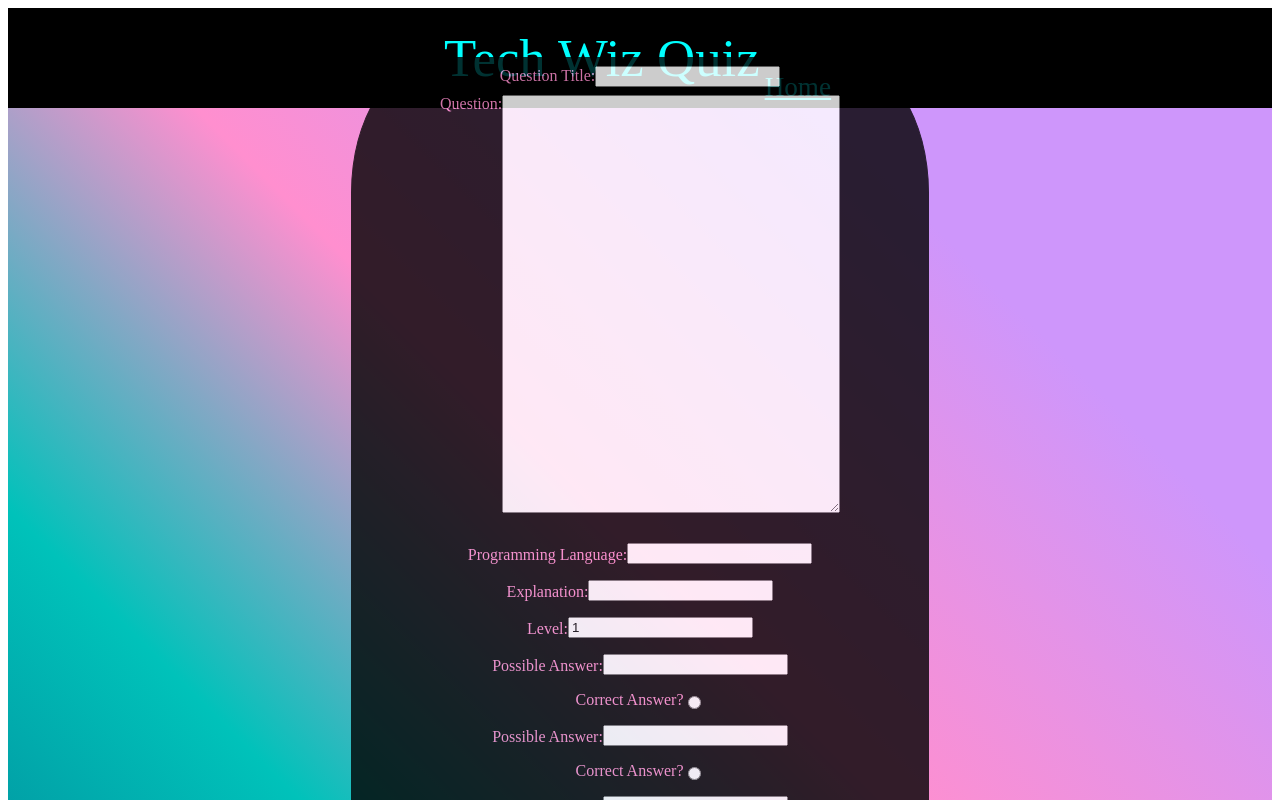
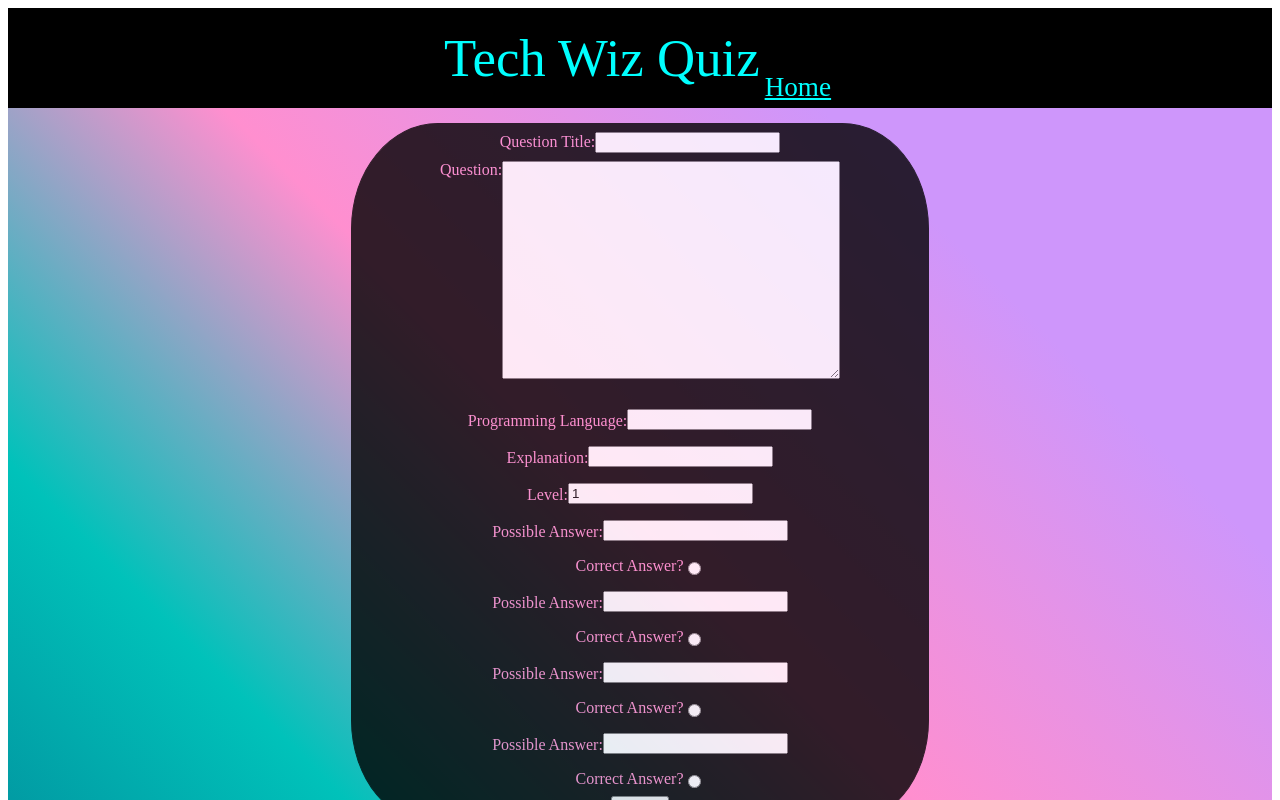
Before and after one commit to techwizquiz/fe, a React app: page /submit in a window 1280 px wide. Shown: the top 800 px of the page. Built offline with nearby package versions, Linux system fonts and the light colour scheme; no server answers; a web font is replaced by a local one.

Commit message:
submit page css

```diff
--- a/src/Pages/Submit.css
+++ b/src/Pages/Submit.css
@@ -29,7 +29,6 @@
 .submitPage {
   display: flex;
   flex-direction: column;
-  height: 100vh;
   align-items: center;
   justify-content: center;
   background: rgb(3,122,144);
@@ -50,6 +49,8 @@
   width: 35rem;
   border-radius: 15%;
     opacity: .8;
+    margin-top: 15px;
+    margin-bottom: 15px;
 }
 
 .fix {
@@ -67,12 +68,13 @@ flex-direction: row;
 padding: .5rem;
 align-items: flex-start;
 justify-content: flex-start;
+overflow: scroll;
 }
 
 
 .question {
   display: flex;
-  height: 400px;
+  height: 200px;
   width: 400px;
   flex-direction: row;
   padding: .5rem;
```
